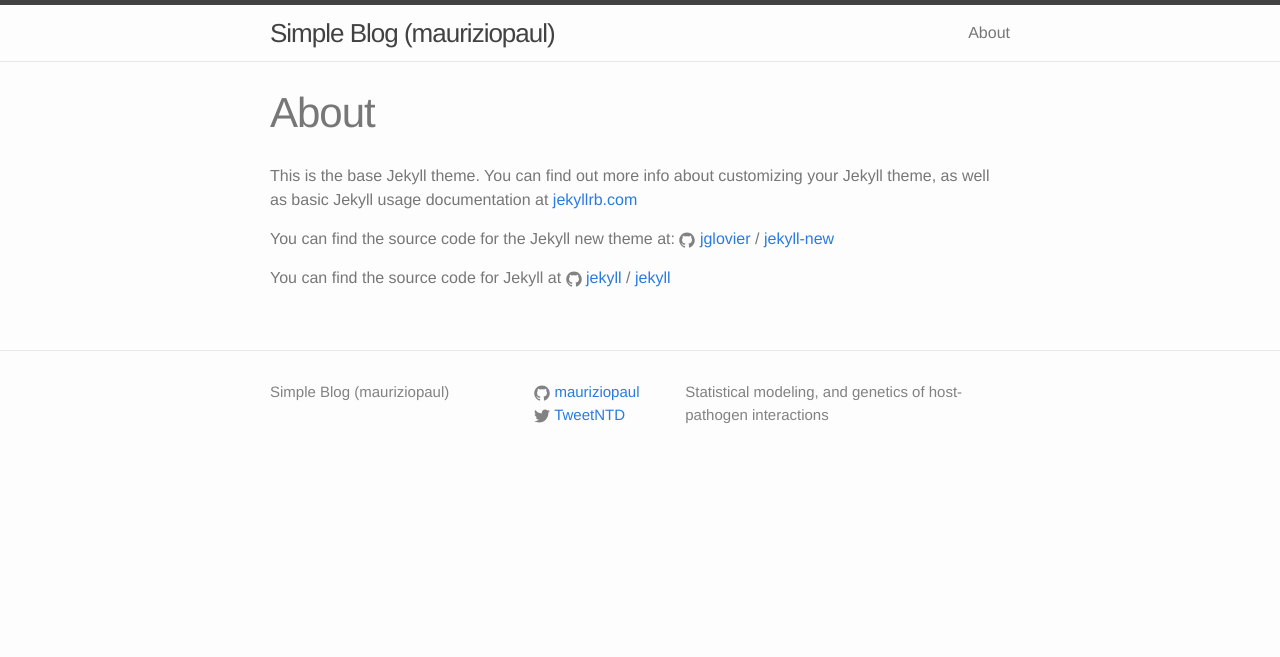
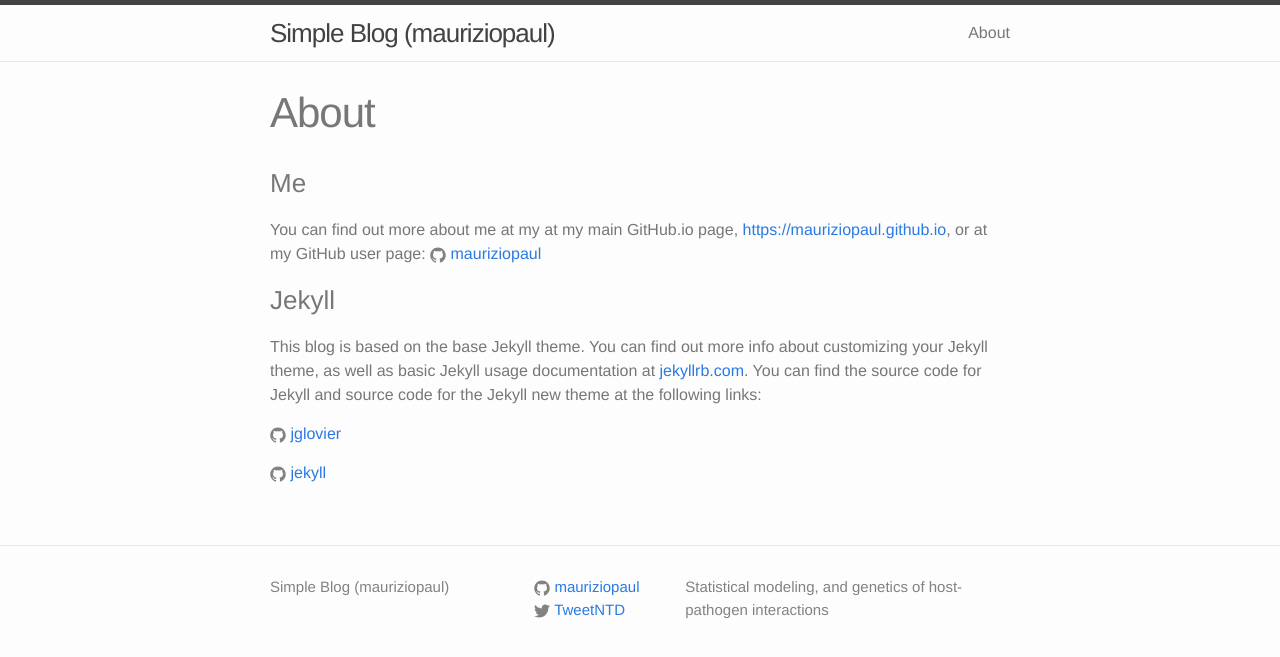
Before and after one commit to mauriziopaul/blog, a Jekyll site: the page built from about.md, in a window 1280 px wide. Shown: the top 657 px of the page. Built offline with Jekyll 4.4.1, drawn with Linux system fonts in a browser that asks for light colours.

Commit message:
modified about page

```diff
--- a/about.md
+++ b/about.md
@@ -4,12 +4,13 @@ title: About
 permalink: /about/
 ---
 
-This is the base Jekyll theme. You can find out more info about customizing your Jekyll theme, as well as basic Jekyll usage documentation at [jekyllrb.com](http://jekyllrb.com/)
+### Me
+You can find out more about me at my at my main GitHub.io page, [https://mauriziopaul.github.io](https://mauriziopaul.github.io), or at my GitHub user page: {% include icon-github.html username="mauriziopaul" %}
 
-You can find the source code for the Jekyll new theme at:
-{% include icon-github.html username="jglovier" %} /
-[jekyll-new](https://github.com/jglovier/jekyll-new)
 
-You can find the source code for Jekyll at
-{% include icon-github.html username="jekyll" %} /
-[jekyll](https://github.com/jekyll/jekyll)
+### Jekyll
+This blog is based on the base Jekyll theme. You can find out more info about customizing your Jekyll theme, as well as basic Jekyll usage documentation at [jekyllrb.com](http://jekyllrb.com/). You can find the source code for Jekyll and source code for the Jekyll new theme at the following links:
+
+{% include icon-github.html username="jglovier" %}
+
+{% include icon-github.html username="jekyll" %}
```
Also changed, not shown: 2 other files.
